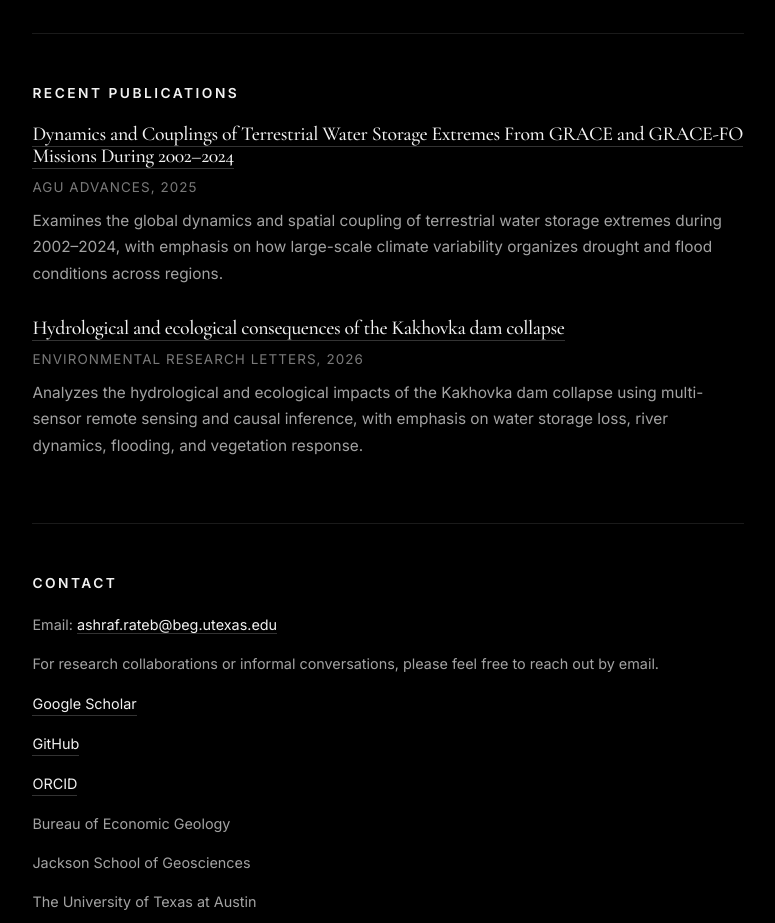
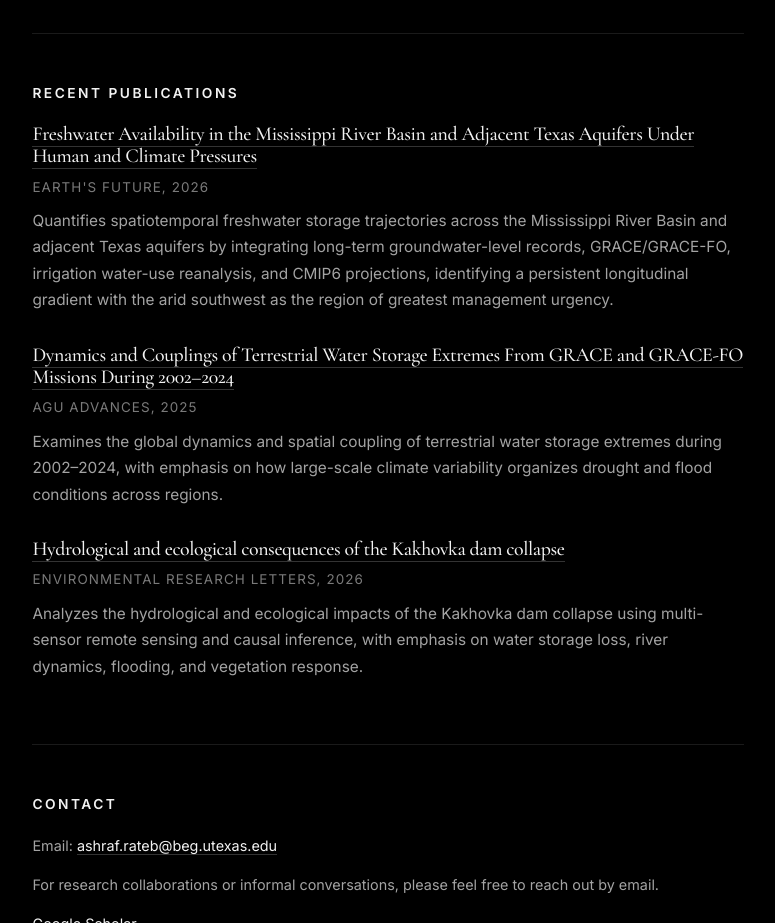
Before and after one commit to arateb/arateb.github.io, a plain HTML site: page index.html in a window 1280 px wide. Shown: the part 2380-3303 px from the top of the page, without its empty margins (94-869 px from the left). Drawn offline with nearby package versions, Linux system fonts and the light colour scheme.

Commit message:
Add Earth's Future 2026 paper on Mississippi Basin and Texas aquifer freshwater availability
Co-Authored-By: Claude Opus 4.6 (1M context) <noreply@anthropic.com>

```diff
--- a/index.html
+++ b/index.html
@@ -263,6 +263,13 @@
       <h2>Recent publications</h2>
 
       <div class="item">
+        <div class="item-title"><a href="https://agupubs.onlinelibrary.wiley.com/doi/10.1029/2025EF006653" target="_blank" rel="noopener noreferrer">Freshwater Availability in the Mississippi River Basin and Adjacent Texas Aquifers Under Human and Climate Pressures</a></div>
+        <div class="item-meta">Earth's Future, 2026</div>
+        <p>
+          Quantifies spatiotemporal freshwater storage trajectories across the Mississippi River Basin and adjacent Texas aquifers by integrating long-term groundwater-level records, GRACE/GRACE-FO, irrigation water-use reanalysis, and CMIP6 projections, identifying a persistent longitudinal gradient with the arid southwest as the region of greatest management urgency.
+        </p>
+      </div>
+      <div class="item">
         <div class="item-title"><a href="https://agupubs.onlinelibrary.wiley.com/doi/full/10.1029/2025AV001684" target="_blank" rel="noopener noreferrer">Dynamics and Couplings of Terrestrial Water Storage Extremes From GRACE and GRACE-FO Missions During 2002–2024</a></div>
         <div class="item-meta">AGU Advances, 2025</div>
         <p>
```
